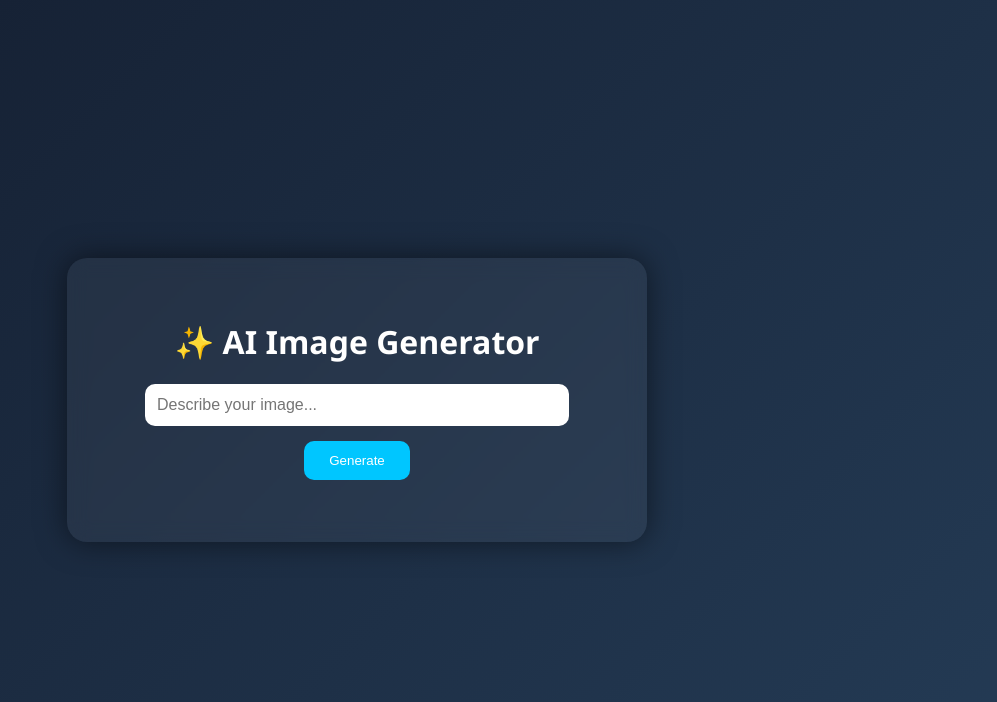
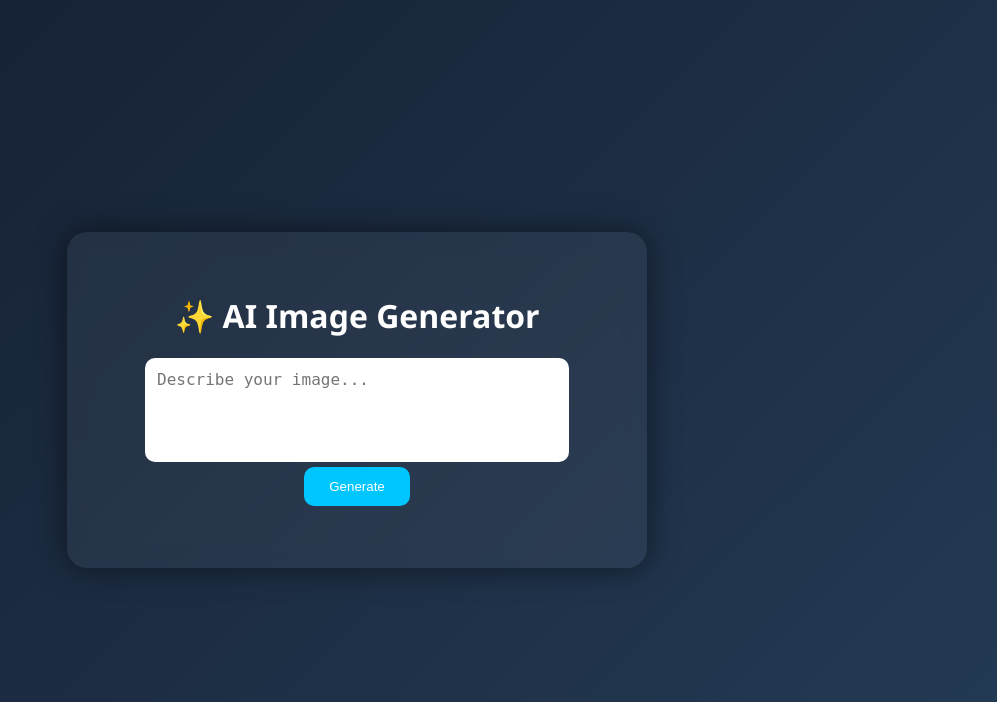
Before and after one commit to EDWINJOEMCA/ai_image_generator, a Django app: page / in a window 1280 px wide. Shown: the top 702 px of the page, without its empty margins (283-1280 px from the left). Run offline with Django 5.2, Linux system fonts and the light colour scheme.

Commit message:
prompt textbox

```diff
--- a/ai_image_app/templates/index.html
+++ b/ai_image_app/templates/index.html
@@ -29,14 +29,19 @@ body {
 }
 
 /* Input */
-input {
+textarea {
   width: 80%;
   padding: 12px;
   border-radius: 10px;
   border: none;
   outline: none;
-  margin-bottom: 15px;
   font-size: 16px;
+  resize: none;
+
+  min-height: 80px;
+  max-height: 120px;
+  overflow-y: auto;
+  scrollbar-width: none;
 }
 
 /* Button */
@@ -129,7 +134,7 @@ img {
 
   <form id="generateForm">
     {% csrf_token %}
-    <input type="text" id="prompt" name="prompt" placeholder="Describe your image..." required />
+    <textarea id="prompt" name="prompt" placeholder="Describe your image..." rows="3" required></textarea>
     <br>
     <button type="submit" id="generateBtn">Generate</button>
   </form>
```
